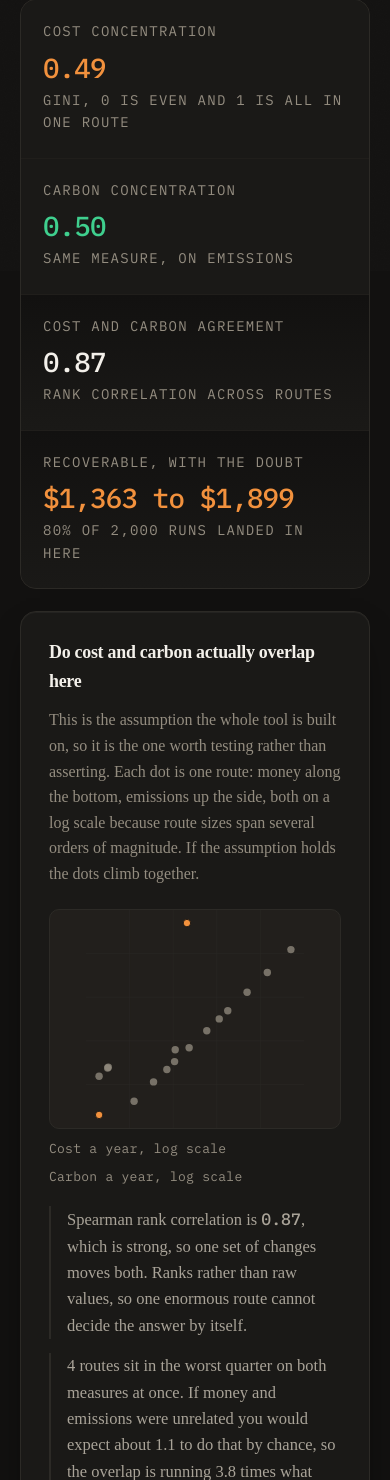
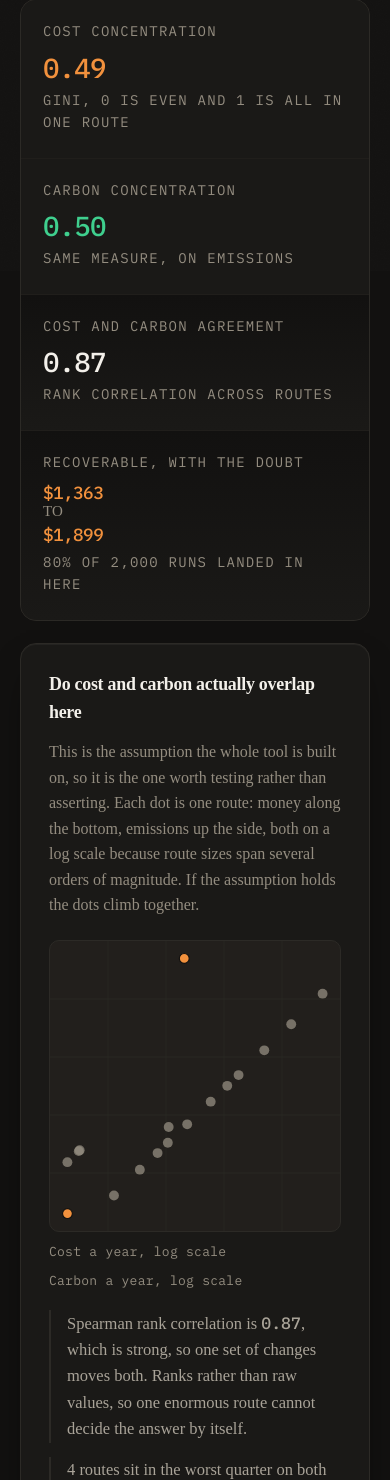
Before and after one commit to EdmondBadran/Supply-Chain-Cost-Carbon-Optimizer, a Flask app: page /stats in a window 390 px wide; the page is wider, and only the part inside the window is pictured. Shown: the part 573-2053 px from the top of that part. Run offline with Flask 3, Linux system fonts and the light colour scheme; data that the repository does not hold is empty.

Commit message:
keep the square charts square and let the bar charts fill the width
A Lorenz curve is read against its diagonal, so it has to be square, and
a scatter of circles becomes a scatter of ellipses the moment it is
stretched. The histograms want the opposite. Also splits the recoverable
range onto two lines so its tile stays the shape of the three beside it.

Co-Authored-By: Claude Opus 5 <noreply@anthropic.com>

```diff
--- a/static/style.css
+++ b/static/style.css
@@ -3304,3 +3304,42 @@ a.report-save {
     text-decoration: none;
     display: inline-block;
 }
+
+/* The square charts stay square. A Lorenz curve is read against its diagonal,
+   which has to be at 45 degrees to mean anything, and a scatter of circles
+   turns into a scatter of ellipses the moment it is stretched. The bar charts
+   are the opposite case and fill the width, which is why they carry
+   preserveAspectRatio="none" and these do not. */
+.chart.scatter,
+.chart.lorenz {
+    aspect-ratio: 1;
+    height: auto;
+    width: min(100%, 380px);
+    justify-self: center;
+}
+
+/* The bar charts are wide and shallow on purpose: their x axis carries a
+   range and their y axis only carries "more" and "less". */
+.histogram,
+.months {
+    height: clamp(200px, 26vw, 280px);
+}
+
+/* A range is two figures, not one long one. Setting them on their own lines
+   with the joining word small and between them keeps the tile the same shape
+   as the three single-figure tiles beside it. */
+.figure-value.range {
+    font-size: clamp(1.1rem, 1.9vw, 1.4rem);
+    display: flex;
+    flex-direction: column;
+    align-items: flex-start;
+    line-height: 1.15;
+}
+
+.figure-value.range span {
+    font-family: "Times New Roman", Times, serif;
+    font-size: 15px;
+    font-weight: 400;
+    letter-spacing: 0;
+    color: var(--ink-3);
+}
--- a/templates/stats.html
+++ b/templates/stats.html
@@ -51,7 +51,7 @@
   </div>
   <div class="figure lit">
     <span class="figure-label">Recoverable, with the doubt</span>
-    <strong class="figure-value cost-ink">${{ "{:,.0f}".format(un.p10) }} to ${{ "{:,.0f}".format(un.p90) }}</strong>
+    <strong class="figure-value range cost-ink">${{ "{:,.0f}".format(un.p10) }}<span>to</span>${{ "{:,.0f}".format(un.p90) }}</strong>
     <span class="figure-foot">80% of {{ "{:,}".format(un.trials) }} runs landed in here</span>
   </div>
 </section>
@@ -210,7 +210,8 @@
   </p>
 
   <div class="chart-wrap">
-    <svg class="chart histogram" viewBox="0 0 100 100" role="img"
+    <svg class="chart histogram" viewBox="0 0 100 100" preserveAspectRatio="none"
+         role="img"
          aria-label="Distribution of recoverable cost across the simulation runs">
       {% for bar in un.histogram.bars %}
       <rect class="bar"
@@ -365,8 +366,8 @@
   </p>
 
   <div class="chart-wrap">
-    <svg class="chart histogram" viewBox="0 0 100 100" role="img"
-         aria-label="Distribution of order weights">
+    <svg class="chart histogram" viewBox="0 0 100 100" preserveAspectRatio="none"
+         role="img" aria-label="Distribution of order weights">
       {% for bar in sz.histogram.bars %}
       <rect class="bar carbon"
             x="{{ "%.2f"|format(bar.x + 0.15) }}"
```
